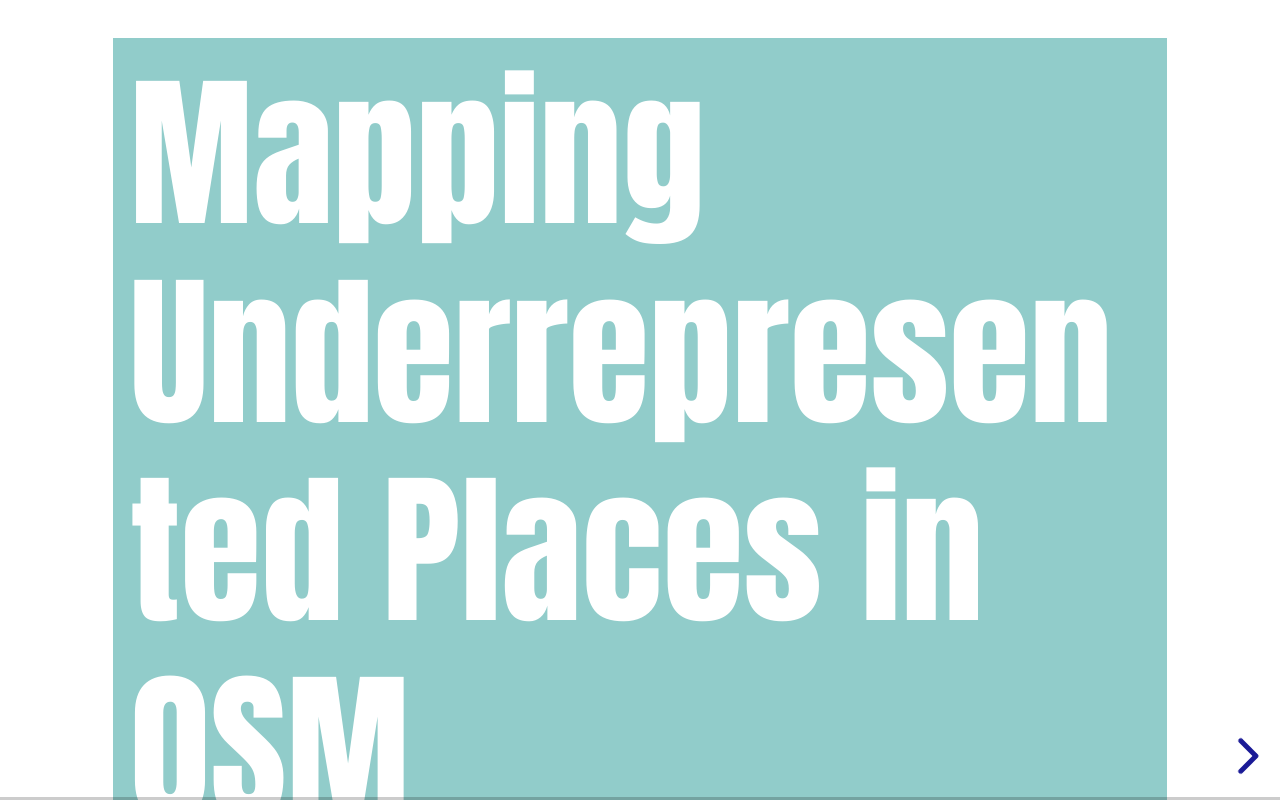
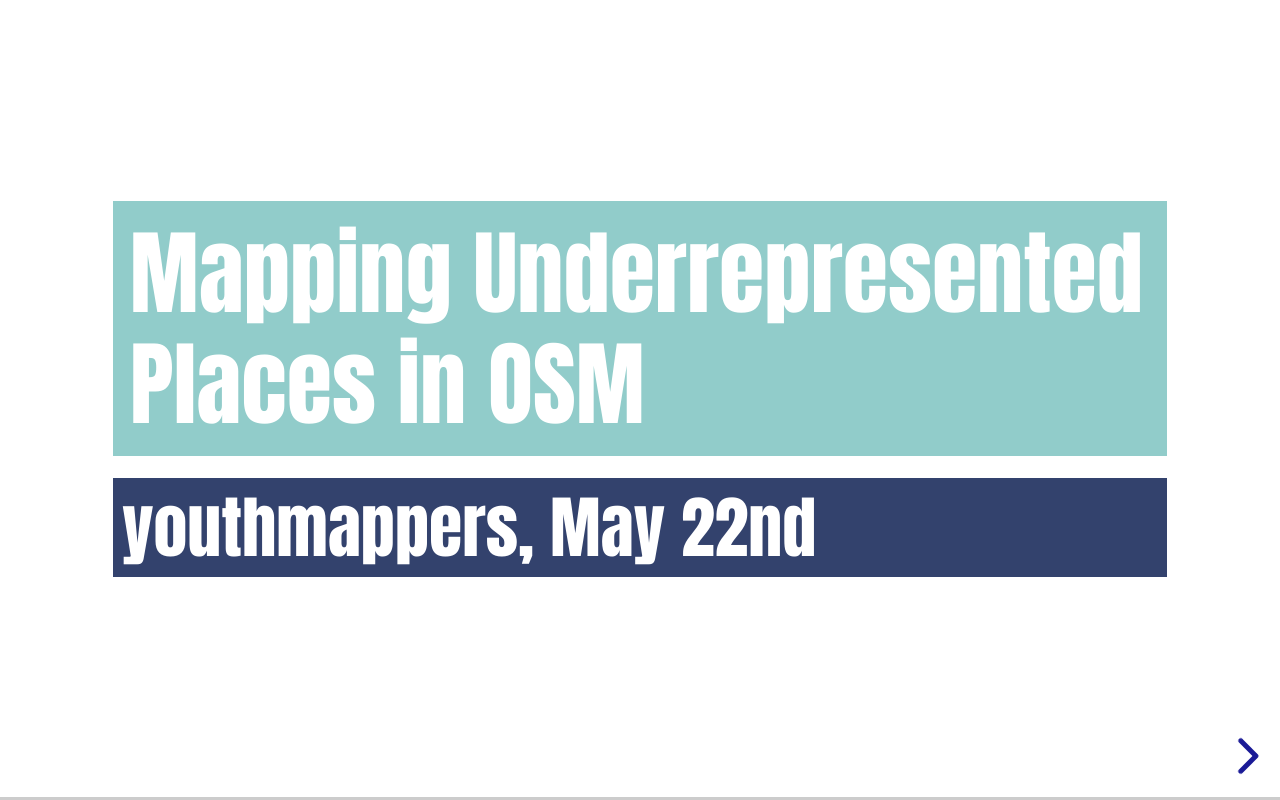
Before and after one commit to Notoncebut2x/ymUnmapedPlaces, a website: page index.html in a window 1280 px wide. Drawn offline with Linux system fonts and the light colour scheme; a web font is replaced by a local one.

Commit message:
fixed title

```diff
--- a/index.html
+++ b/index.html
@@ -37,7 +37,7 @@
 			<div class="slides">
 
 				<section>
-						<h1>Mapping Underrepresented Places in OSM</h1>
+						<h2>Mapping Underrepresented Places in OSM</h2>
 						<h3 style="padding:8px">youthmappers, May 22nd</h3>
 					<!-- <h3 style="text-align:left;background-color: #B3D3E8; color:white;padding:10px"">YouthMappers, April 17th</h3>-->
 				</section>
```
